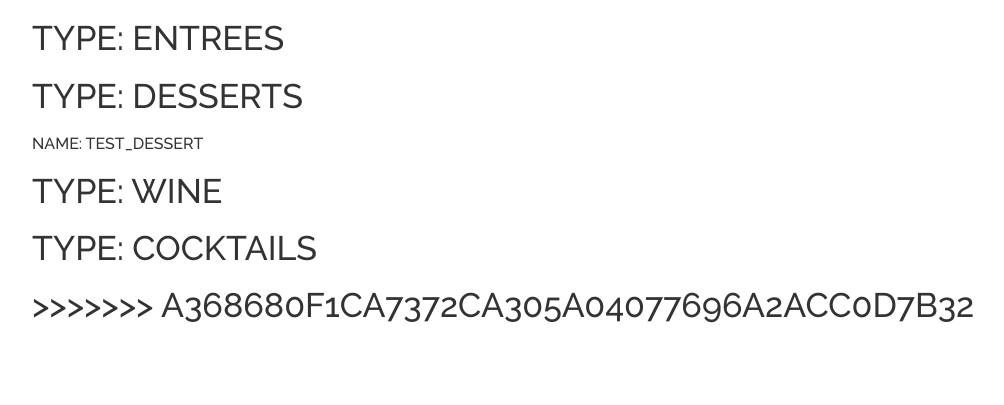
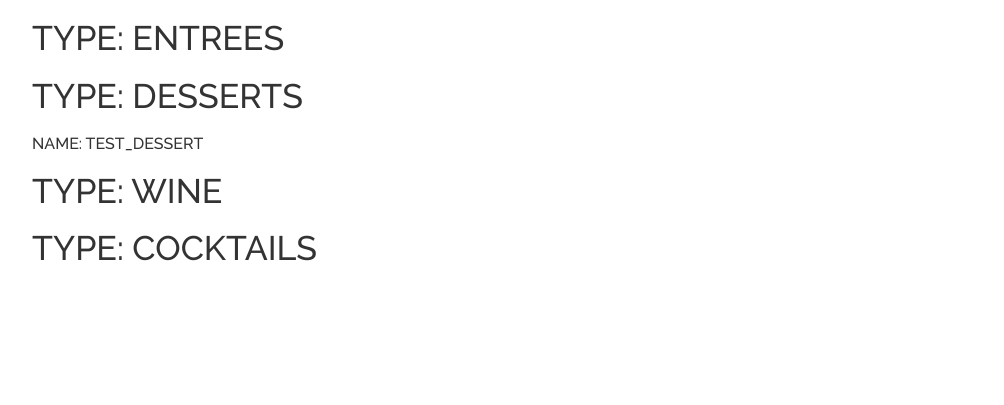
Before and after one commit to Decodedmind/Capstone, a Django app: page /dinner/ in a window 1280 px wide. Shown: the part 2495-2900 px from the top of the page, without its empty margins (28-1032 px from the left). After the commit the page ends 2756 px from the top, so only its background shows below. Run offline with Django 4.2, Linux system fonts and the light colour scheme; data comes from the database, SQL or seed files in the repository; some libraries are stand-ins or nearby versions.

Commit message:
typo fix

```diff
--- a/capstone/mcewens/templates/dinner.html
+++ b/capstone/mcewens/templates/dinner.html
@@ -71,7 +71,7 @@
     </div>
   </div>
 
-=======
+  =======
   {% for type in types  %}
   <h2> Type: {{type}}
     <h2 />
@@ -83,6 +83,5 @@
     {% endfor %}
     {% endfor %}
 
->>>>>>> a368680f1ca7372ca305a04077696a2acc0d7b32
 </div>
 {% endblock content%}
```
